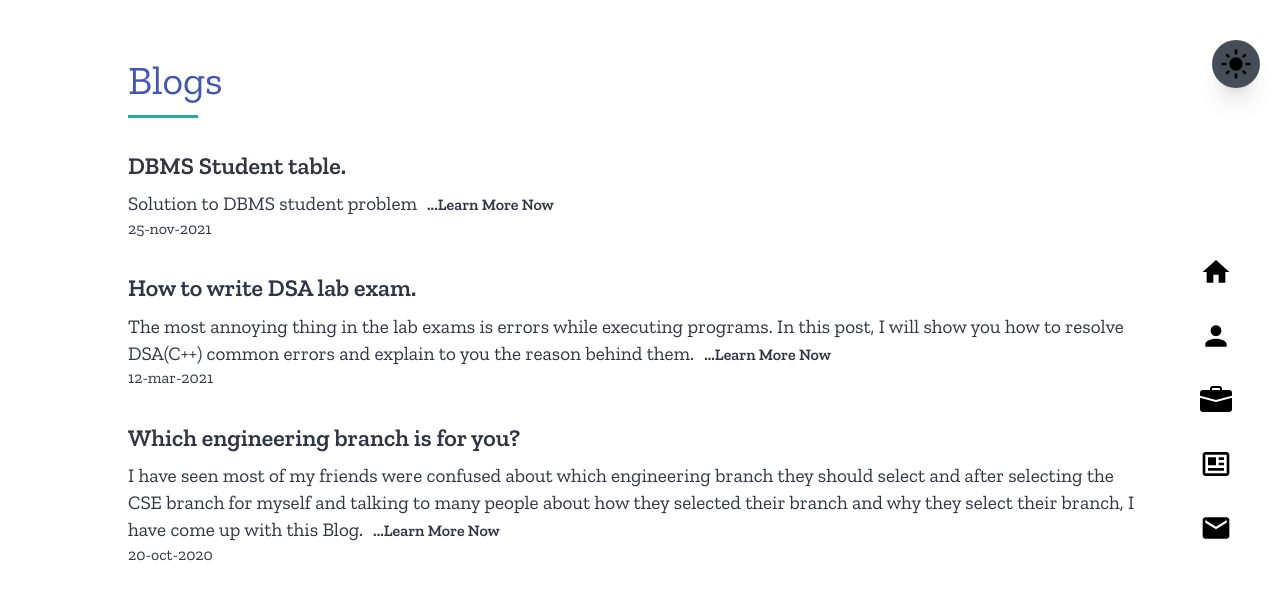
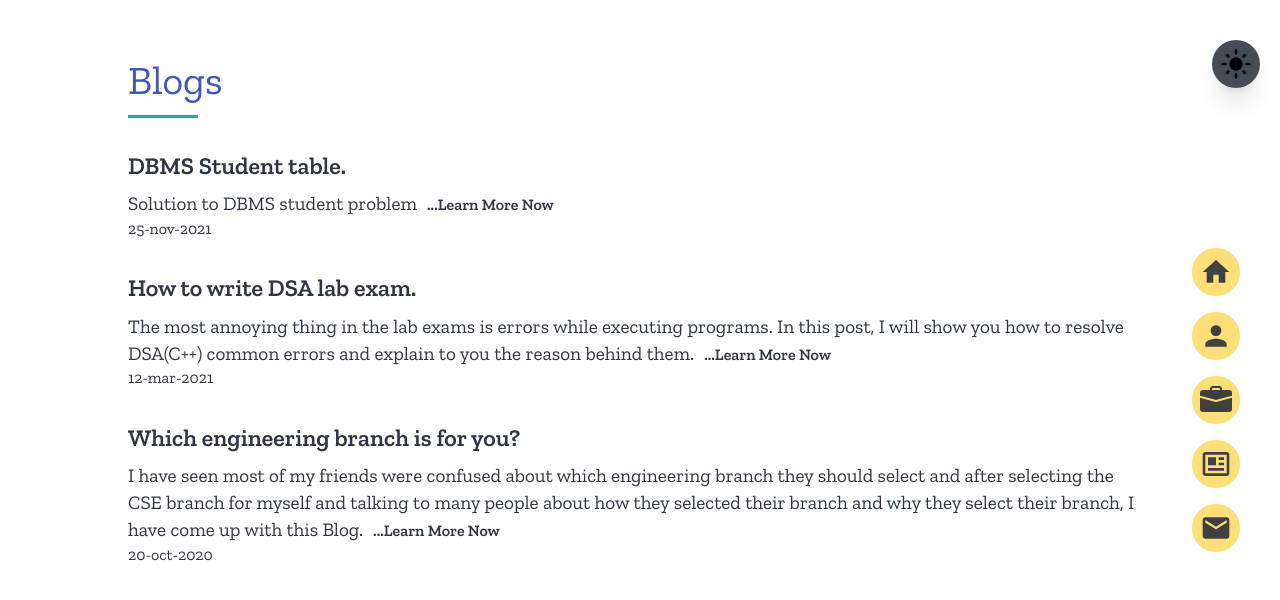
Before and after one commit to shareef99/portfolio-old, a Next.js app: page /blog in a window 1280 px wide. Shown: the top 600 px of the page. Built offline with nearby package versions, Linux system fonts and the light colour scheme; a web font is replaced by a local one.

Commit message:
✨ style navigation buttons

```diff
--- a/components/layout.jsx
+++ b/components/layout.jsx
@@ -28,19 +28,34 @@ export default function Layout({ children }) {
             left-0 md:left-[90vw] md:right-0 flex md:flex-col justify-center items-center
             space-x-4 md:space-x-0 md:space-y-4"
         >
-          <div className="p-2 rounded-full cursor-pointer">
+          <div
+            className="p-2 rounded-full cursor-pointer bg-amber-300 opacity-75
+              hover:transition-all hover:duration-300 hover:ease-in hover:rotate-[360deg] hover:scale-125"
+          >
             <MdHome className="w-6 h-6 sm:w-8 sm:h-8" />
           </div>
-          <div className="p-2 rounded-full cursor-pointer">
+          <div
+            className="p-2 rounded-full cursor-pointer bg-amber-300 opacity-75
+              hover:transition-all hover:duration-300 hover:ease-in hover:rotate-[360deg] hover:scale-125"
+          >
             <MdPerson className="w-6 h-6 sm:w-8 sm:h-8" />
           </div>
-          <div className="p-2 rounded-full cursor-pointer">
+          <div
+            className="p-2 rounded-full cursor-pointer bg-amber-300 opacity-75
+              hover:transition-all hover:duration-300 hover:ease-in hover:rotate-[360deg] hover:scale-125"
+          >
             <BsBriefcaseFill className="w-6 h-6 sm:w-8 sm:h-8" />
           </div>
-          <div className="p-2 rounded-full cursor-pointer">
+          <div
+            className="p-2 rounded-full cursor-pointer bg-amber-300 opacity-75
+              hover:transition-all hover:duration-300 hover:ease-in hover:rotate-[360deg] hover:scale-125"
+          >
             <BiNews className="w-6 h-6 sm:w-8 sm:h-8" />
           </div>
-          <div className="p-2 rounded-full cursor-pointer">
+          <div
+            className="p-2 rounded-full cursor-pointer bg-amber-300 opacity-75
+              hover:transition-all hover:duration-300 hover:ease-in hover:rotate-[360deg] hover:scale-125"
+          >
             <MdEmail className="w-6 h-6 sm:w-8 sm:h-8" />
           </div>
         </nav>
```
